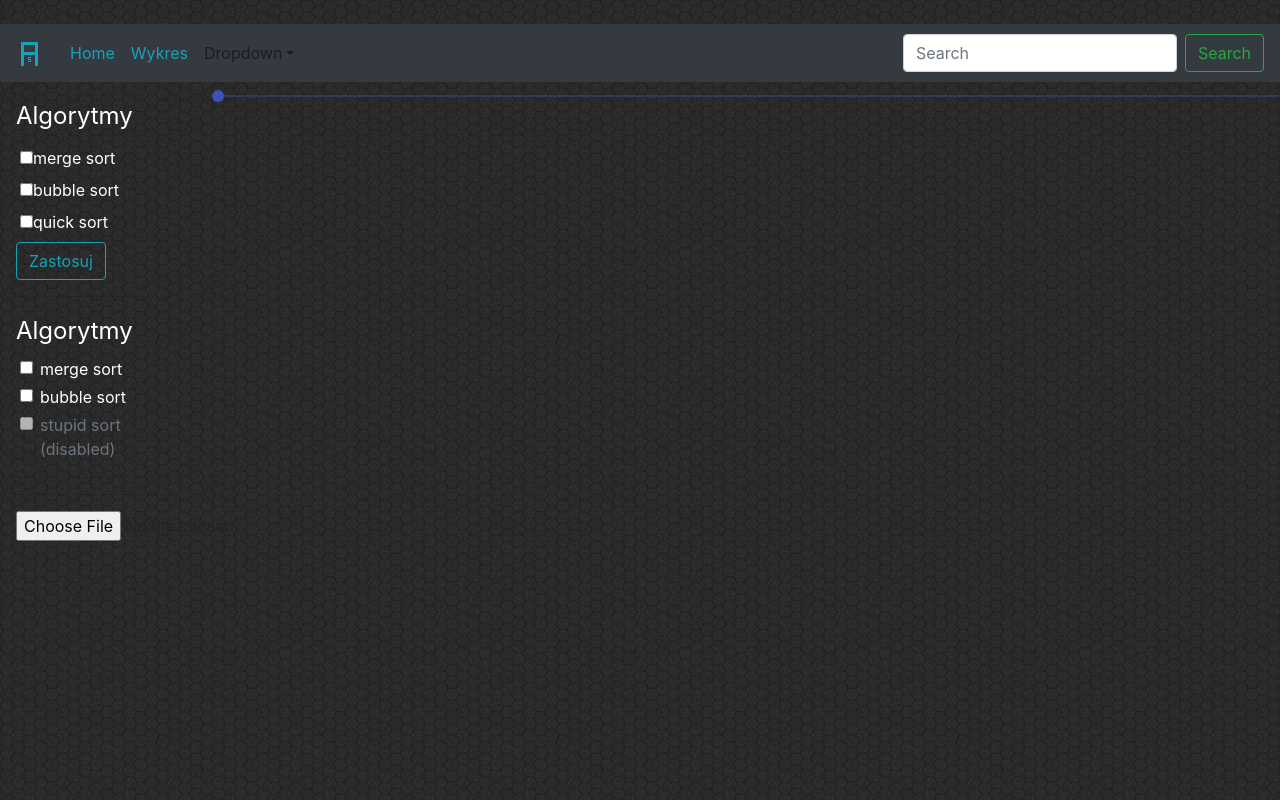
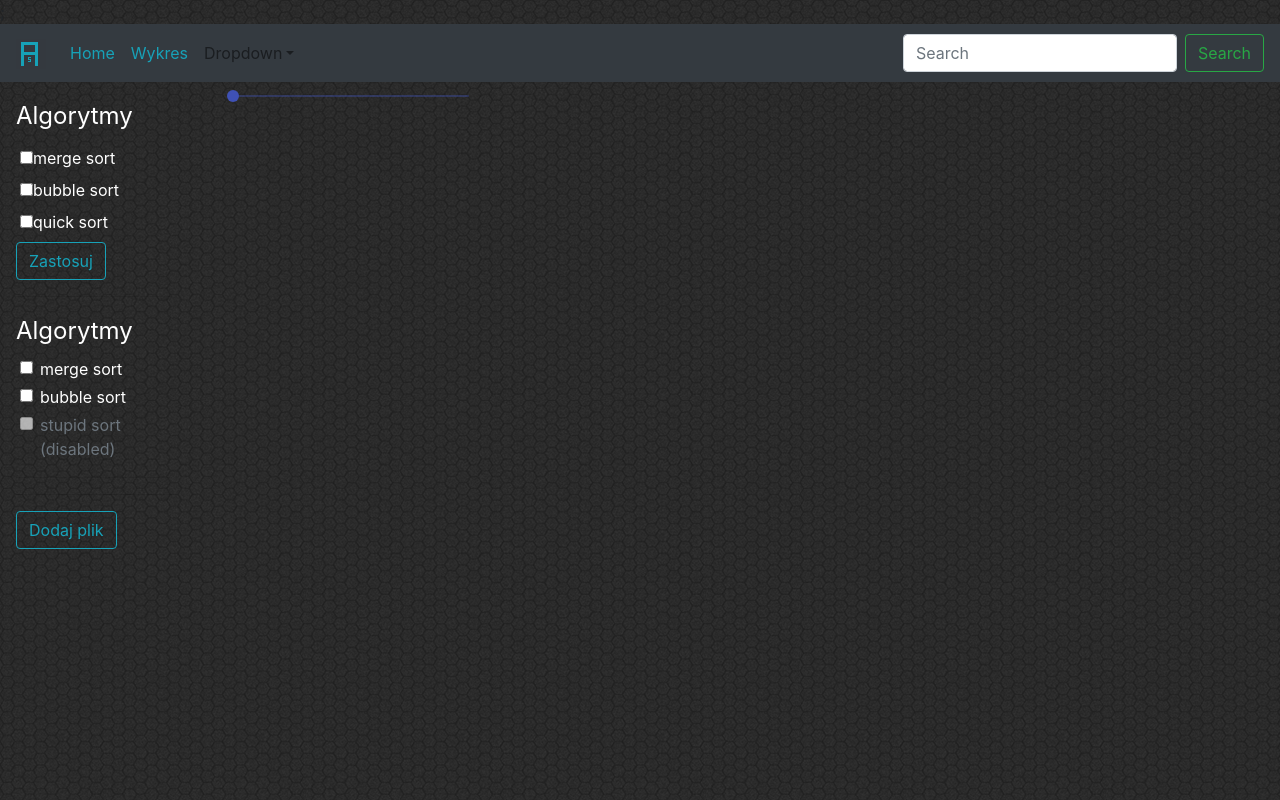
Before and after one commit to Leherguargin/algSort, a React (Create React App) app: page /materialDesign in a window 1280 px wide. Built offline with nearby package versions, Linux system fonts and the light colour scheme.

Commit message:
przycisk wczytujący z pliku

```diff
--- a/src/App.js
+++ b/src/App.js
@@ -19,8 +19,8 @@ function App() {
         <section className="col-md-10">
           <Sectionn />
         </section>
-        <footer className="col-md-12"> </footer>{" "}
-      </div>{" "}
+        <footer className="col-md-12"> </footer>
+      </div>
     </Router>
   );
 }
--- /dev/null
+++ b/src/InputFileButton.js
@@ -0,0 +1,32 @@
+import React from "react";
+import { ButtonToolbar, Button } from "react-bootstrap";
+
+export default class InputFileButton extends React.Component {
+  constructor(props) {
+    super(props);
+    this.fileUpload = React.createRef();
+
+    this.zlapKlikniecie = this.zlapKlikniecie.bind(this);
+  }
+
+  zlapKlikniecie(e) {
+    //dokument.getElementById("my-file").click(); //nie działą zewykły js... ehh
+    this.fileUpload.current.click();
+  }
+
+  render() {
+    return (
+      <div>
+        <Button variant={this.props.buttonClass} onClick={this.zlapKlikniecie}>
+          Dodaj plik
+        </Button>
+        <input
+          type="file"
+          name="my_file"
+          ref={this.fileUpload}
+          style={{ visibility: "hidden", display: "none" }}
+        />
+      </div>
+    );
+  }
+}
--- a/src/MaterialDesignTesting.js
+++ b/src/MaterialDesignTesting.js
@@ -12,11 +12,13 @@ export default class Wykres extends React.Component {
     this.handleChange = this.handleChange.bind(this);
   }
 
-  handleChange(e) {}
+  handleChange(e) {
+    //this.setState({sliderValue: EventTarget.arguments});//napraw obsługę slajderka
+  }
 
   render() {
     return (
-      <div>
+      <div className="col-3">
         <Slider
           value={this.sliderValue}
           onChange={this.handleChange}
--- a/src/Navi.js
+++ b/src/Navi.js
@@ -1,5 +1,6 @@
 import React from "react";
 import Form from "react-bootstrap/Form";
+import InputFileButton from "./InputFileButton";
 import Button from "react-bootstrap/Button";
 
 class Navi extends React.Component {
@@ -124,7 +125,8 @@ class Navi extends React.Component {
         </Form>
         <hr />
         <hr />
-        <input type="file" />
+
+        <InputFileButton buttonClass="outline-info" />
       </div>
     );
   }
--- a/src/Sectionn.js
+++ b/src/Sectionn.js
@@ -1,5 +1,6 @@
 import React from "react";
 import Wykres from "./Wykres";
+import InputFileButton from "./InputFileButton";
 import MaterialDesignTesting from "./MaterialDesignTesting";
 import { BrowserRouter as Router, Switch, Route, Link } from "react-router-dom";
 import { ButtonToolbar, Button } from "react-bootstrap";
@@ -11,14 +12,11 @@ class Sectionn extends React.Component {
         <Route exact path="/wykres">
           <Wykres />
         </Route>
-
         <Route exact path="/cookies">
           <div className="text-primary">
-            <h2>sekcja ciastek</h2>
-            <Ciasteczko />
+            <h2> sekcja ciastek </h2> <Ciasteczko />
           </div>
         </Route>
-
         <Route path="/materialDesign">
           <MaterialDesignTesting />
         </Route>
@@ -93,30 +91,37 @@ class Ciasteczko extends React.Component {
           Utwórz ciasteczko
         </button>
         <br />
-        <button onClick={this.handleClick2} type="button">
-          Zjedź ciasteczko :)
+        <button
+          onClick={this.handleClick2}
+          type="button"
+          className="btn-outline-info"
+        >
+          Zjedź ciasteczko
         </button>
-        <h1>Przegląd przycisków</h1>
+        <h1> Przegląd przycisków </h1>
         <ButtonToolbar>
-          <Button variant="primary">Zastosuj</Button>
-          <Button variant="secondary">Zastosuj</Button>
-          <Button variant="success">Zastosuj</Button>
-          <Button variant="warning">Zastosuj</Button>
-          <Button variant="danger">Zastosuj</Button>
-          <Button variant="info">Zastosuj</Button>
-          <Button variant="light">Zastosuj</Button>
-          <Button variant="dark">Zastosuj</Button>
-          <Button variant="link">Zastosuj</Button>
-          <Button variant="outline-primary">Zastosuj</Button>
-          <Button variant="outline-secondary">Zastosuj</Button>
-          <Button variant="outline-success">Zastosuj</Button>
-          <Button variant="outline-warning">Zastosuj</Button>
-          <Button variant="outline-danger">Zastosuj</Button>
-          <Button variant="outline-info">Zastosuj</Button>
-          <Button variant="outline-light">Zastosuj</Button>
-          <Button variant="outline-dark">Zastosuj</Button>
-          <Button variant="outline-link">Zastosuj</Button>
+          <Button variant="primary"> Zastosuj </Button>
+          <Button variant="secondary"> Zastosuj </Button>
+          <Button variant="success"> Zastosuj </Button>
+          <Button variant="warning"> Zastosuj </Button>
+          <Button variant="danger"> Zastosuj </Button>
+          <Button variant="info"> Zastosuj </Button>
+          <Button variant="light"> Zastosuj </Button>
+          <Button variant="dark"> Zastosuj </Button>
+          <Button variant="link"> Zastosuj </Button>
+          <Button variant="outline-primary"> Zastosuj </Button>
+          <Button variant="outline-secondary"> Zastosuj </Button>
+          <Button variant="outline-success"> Zastosuj </Button>
+          <Button variant="outline-warning"> Zastosuj </Button>
+          <Button variant="outline-danger"> Zastosuj </Button>
+          <Button variant="outline-info"> Zastosuj </Button>
+          <Button variant="outline-light"> Zastosuj </Button>
+          <Button variant="outline-dark"> Zastosuj </Button>
+          <Button variant="outline-link"> Zastosuj </Button>
         </ButtonToolbar>
+        <div>
+          <InputFileButton buttonClass="outline-info" />
+        </div>
       </div>
     );
   }
```
